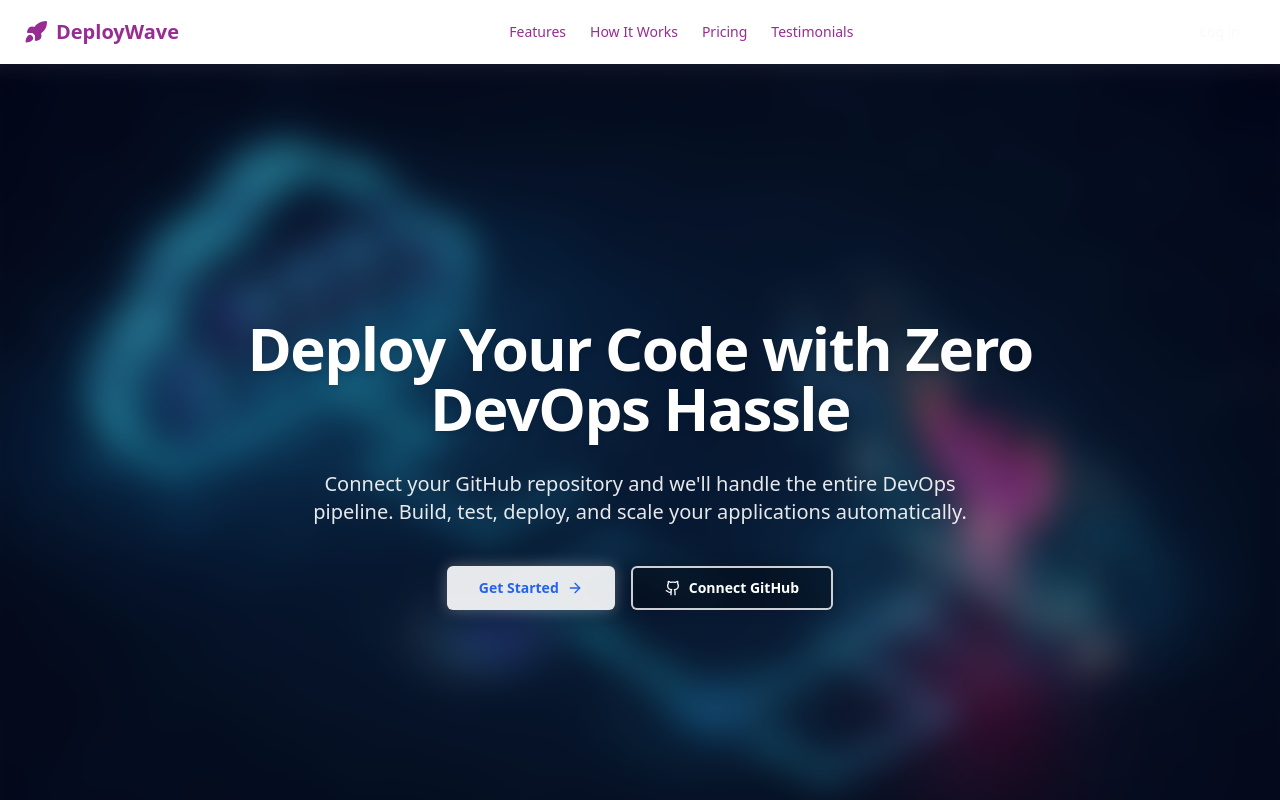
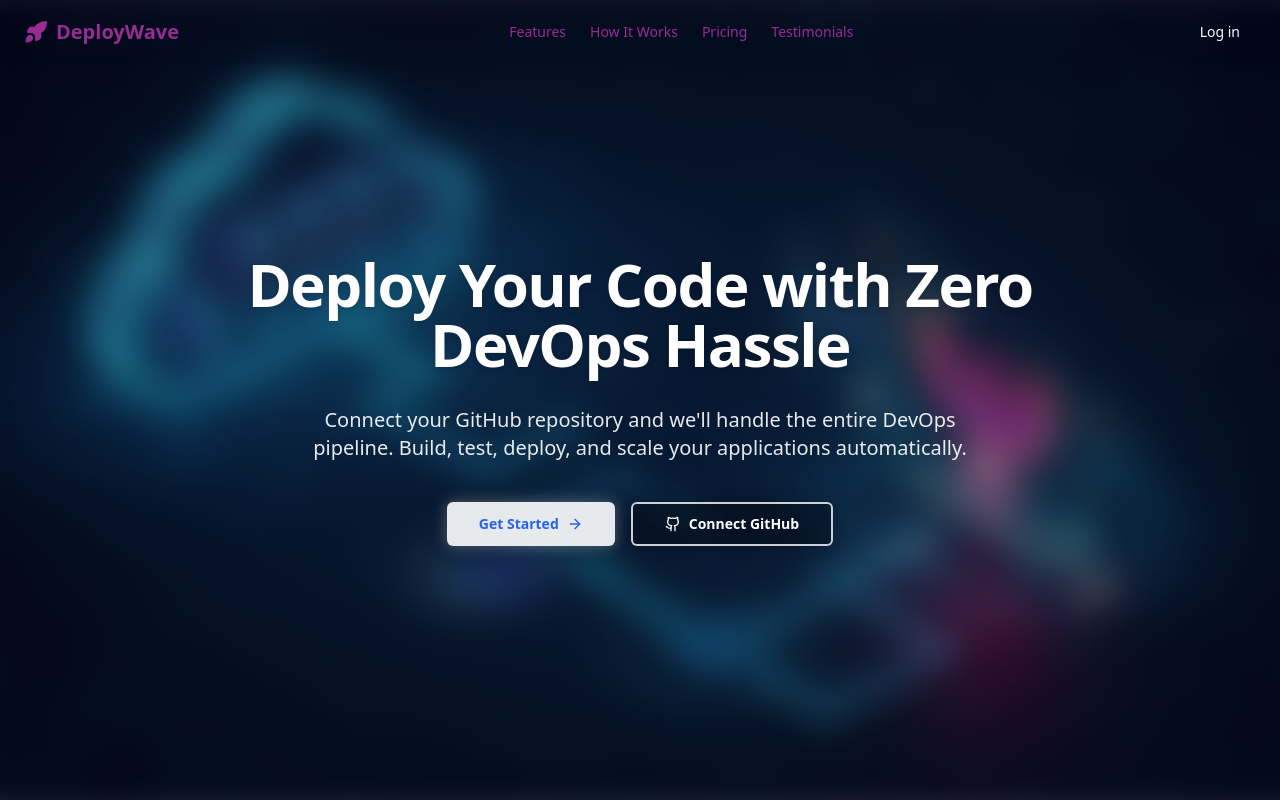
Before and after one commit to mo7amedgom3a/Easy-Deploy, a Next.js app in the folder Frontend/: page / in a window 1280 px wide. Shown: the top 800 px of the page. Built offline with nearby package versions, Linux system fonts and the light colour scheme.

Commit message:
fix: remove unnecessary padding from main section for improved layout

```diff
--- a/Frontend/app/page.tsx
+++ b/Frontend/app/page.tsx
@@ -46,7 +46,7 @@ export default function Home() {
           </div>
         </div>
       </header>
-      <main className="flex-1 pt-16">
+      <main className="flex-1">
         {/* Hero Section with Background Image */}
         <section className="hero-section">
           {/* Background Image with blur animation */}
```
